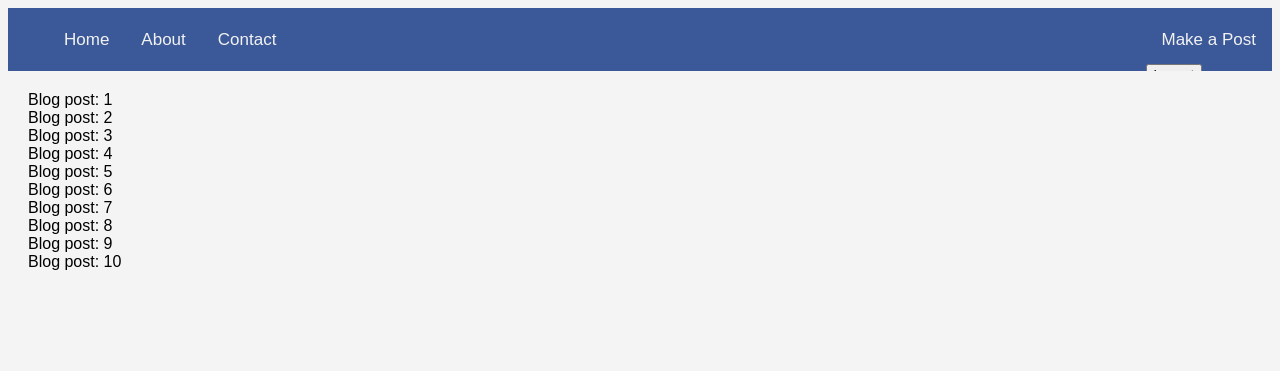
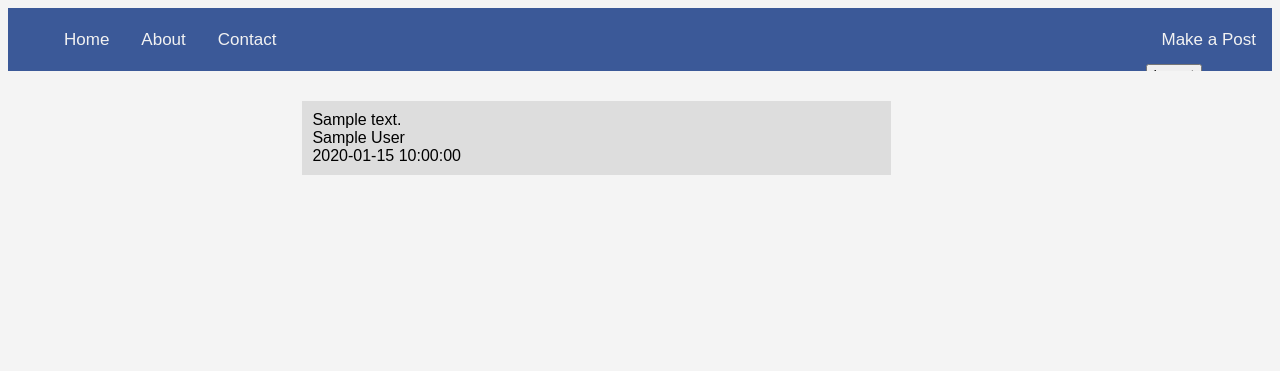
Before and after one commit to Mathbone/blog-app, a PHP site: page / in a window 1280 px wide. Shown: the top 371 px of the page. Run offline with PHP 8.4, Linux system fonts and the light colour scheme; the visitor is signed in with stand-in values (Sample User, id 1); tables that the repository leaves empty or names only in its code hold one stand-in row (values such as "Sample post").

Commit message:
displaying posts

```diff
--- a/index.php
+++ b/index.php
@@ -4,10 +4,24 @@
  <main id="main">
     <?php
     if (isset($_SESSION['userId'])){
+      require 'includes/dbh.inc.php';
 
-      for ($i=0; $i <10 ; $i++) {
-        echo "Blog post: ".($i+1)."<br>";
+      $sql = "SELECT authoridPosts, textPosts, timestampPosts FROM posts ORDER BY timestampPosts DESC LIMIT 10";
+      $stmt = mysqli_stmt_init($conn);
+      if(!mysqli_stmt_prepare($stmt,$sql)){
+        header("Location: ./error.php?error=prepare");
+        exit();
       }
+      else{
+        mysqli_stmt_execute($stmt);
+        $result = mysqli_stmt_get_result($stmt);
+        while($row = mysqli_fetch_assoc($result)){
+            echo '<div class="blog-post">'.$row['textPosts'].'<div class="author">'.$row['authoridPosts'].'</div><div class="timestamp">'.$row['timestampPosts'].'</div></div>';
+        }
+
+      }
+
+
     }
     else{
       echo '<h1 class="register-message">Please register or login to view blog posts.</h1>';
--- a/style.css
+++ b/style.css
@@ -93,7 +93,15 @@ textarea {
   transition:margin-left 0.5s;
   padding:20px;
   overflow: hidden;
-  width: 100%;
+  width: 90%;
+}
+
+.blog-post {
+  display: block;
+  padding: 10px;
+  background-color: #ddd;
+  width: 50%;
+  margin: 10px auto;
 }
 
 @media only screen and (max-width: 568px) {
```
Also changed, not shown: error.php (added, +12 -0 lines).
